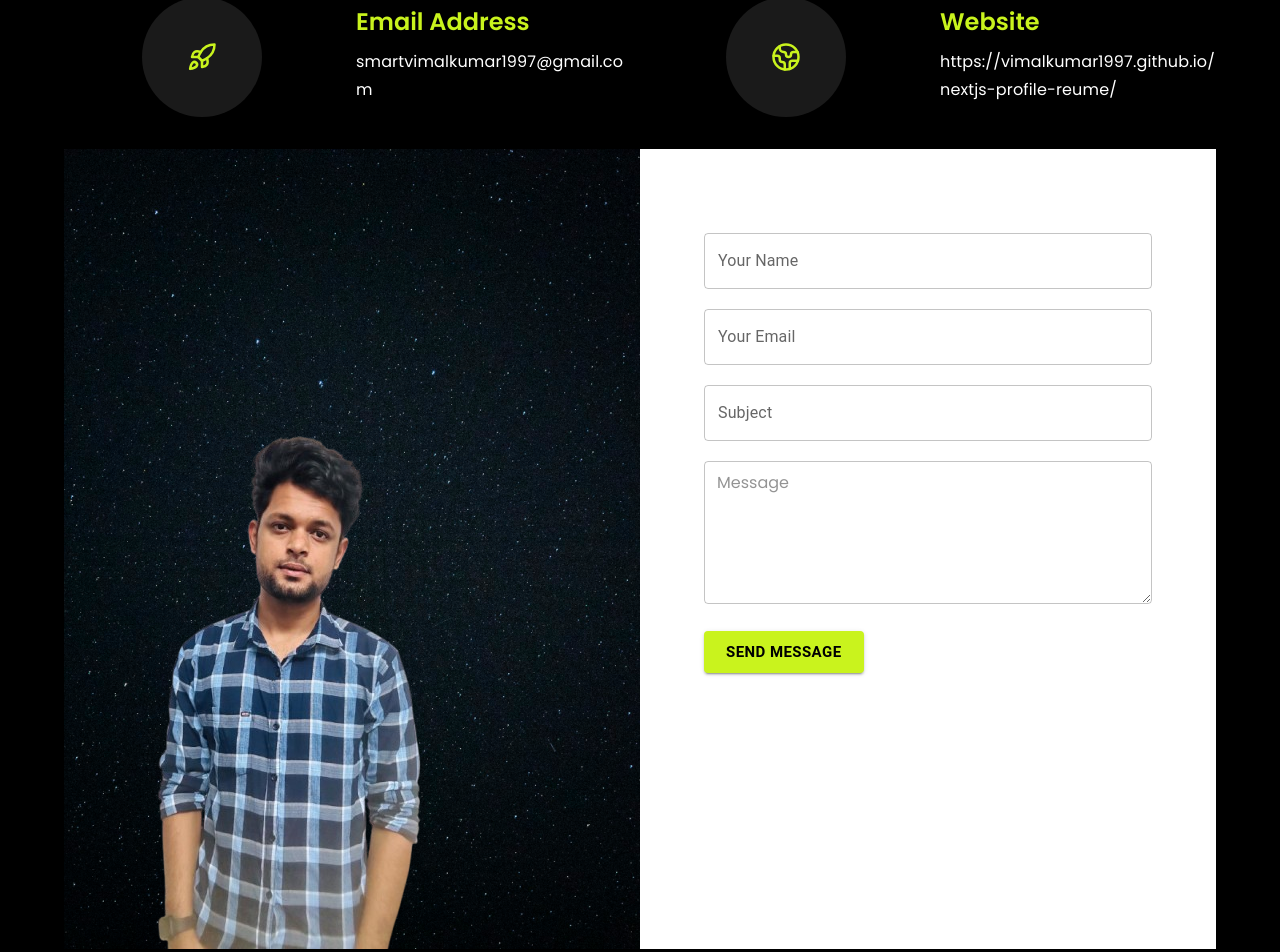
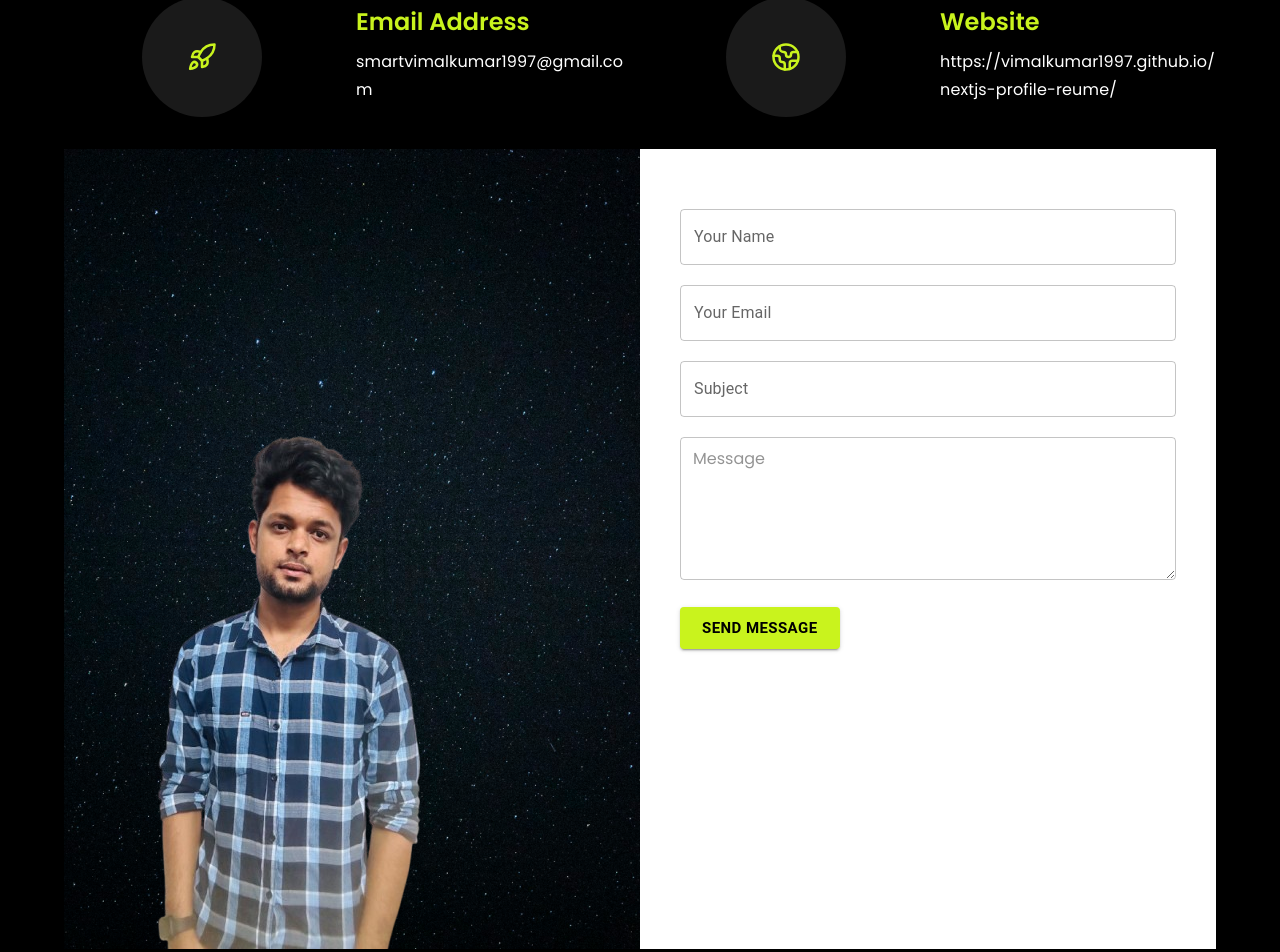
Before and after one commit to vimalkumar1997/nextjs-profile-reume, a Next.js app: page / in a window 1280 px wide. Shown: the part 4942-5894 px from the top of the page. Built offline with nearby package versions, Linux system fonts and the light colour scheme.

Commit message:
contactfield fixed hight

```diff
--- a/src/Components/ContactMeComponent.tsx
+++ b/src/Components/ContactMeComponent.tsx
@@ -108,7 +108,7 @@ const ContactMeComponent = () => {
                         {/* <Box className="parent_mobile" sx={{ backgroundColor: `#fff`, backgroundSize: "cover", backgroundPosition: "center", position: "relative", backgroundAttachment: "fixed", height: "100vh" }}>
 
                         </Box> */}
-                        <Box p={8}>
+                        <Box p={5}>
                             <TextField id="outlined-basic" label="Your Name" variant="outlined" sx={{ width: "100%", marginTop: "20px", }} />
                             <TextField id="outlined-basic" label="Your Email" variant="outlined" sx={{ width: "100%", marginTop: "20px", }} />
                             <TextField id="outlined-basic" label="Subject" variant="outlined" sx={{ width: "100%", marginTop: "20px", }} />
```
